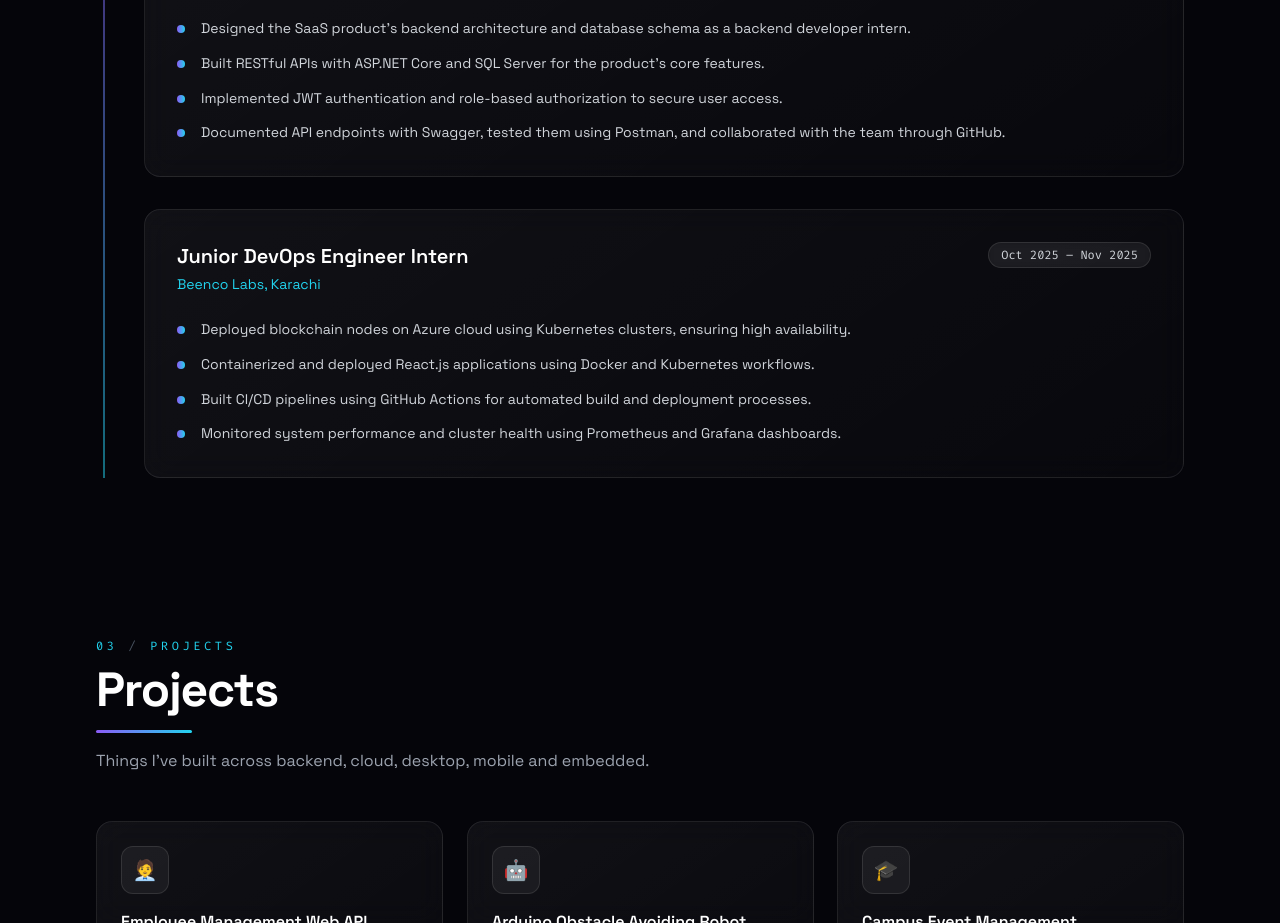
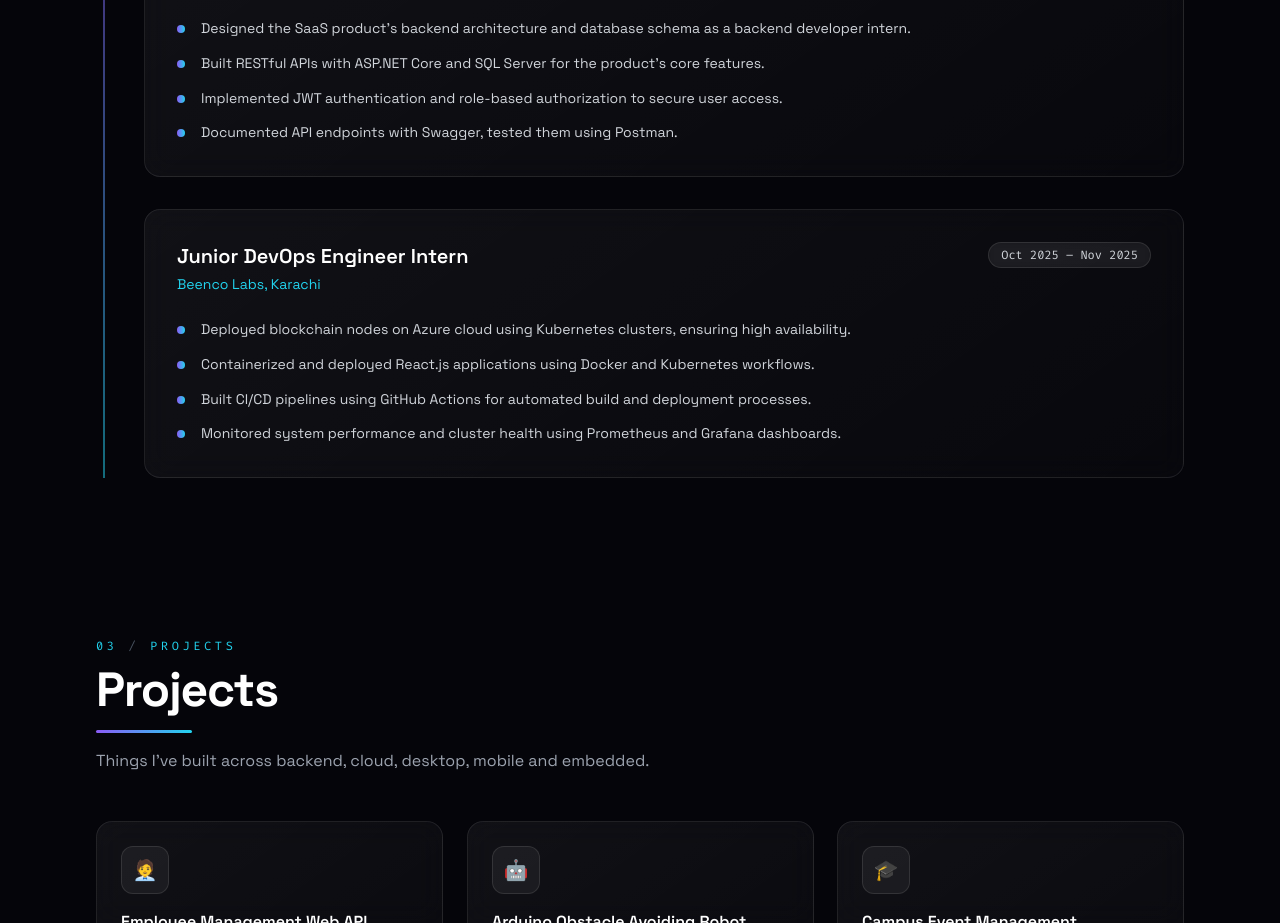
Before and after one commit to muneeb-ur-rahman01/Portfolio, a React (Vite) app: page / in a window 1280 px wide. Shown: the part 2020-2943 px from the top of the page. Built offline with nearby package versions, Linux system fonts and the light colour scheme.

Commit message:
Update Experience.jsx

```diff
--- a/src/Components/Experience.jsx
+++ b/src/Components/Experience.jsx
@@ -13,7 +13,7 @@ const experiences = [
       "Designed the SaaS product's backend architecture and database schema as a backend developer intern.",
       "Built RESTful APIs with ASP.NET Core and SQL Server for the product's core features.",
       "Implemented JWT authentication and role-based authorization to secure user access.",
-      "Documented API endpoints with Swagger, tested them using Postman, and collaborated with the team through GitHub.",
+      "Documented API endpoints with Swagger, tested them using Postman.",
     ],
   },
   {
```
